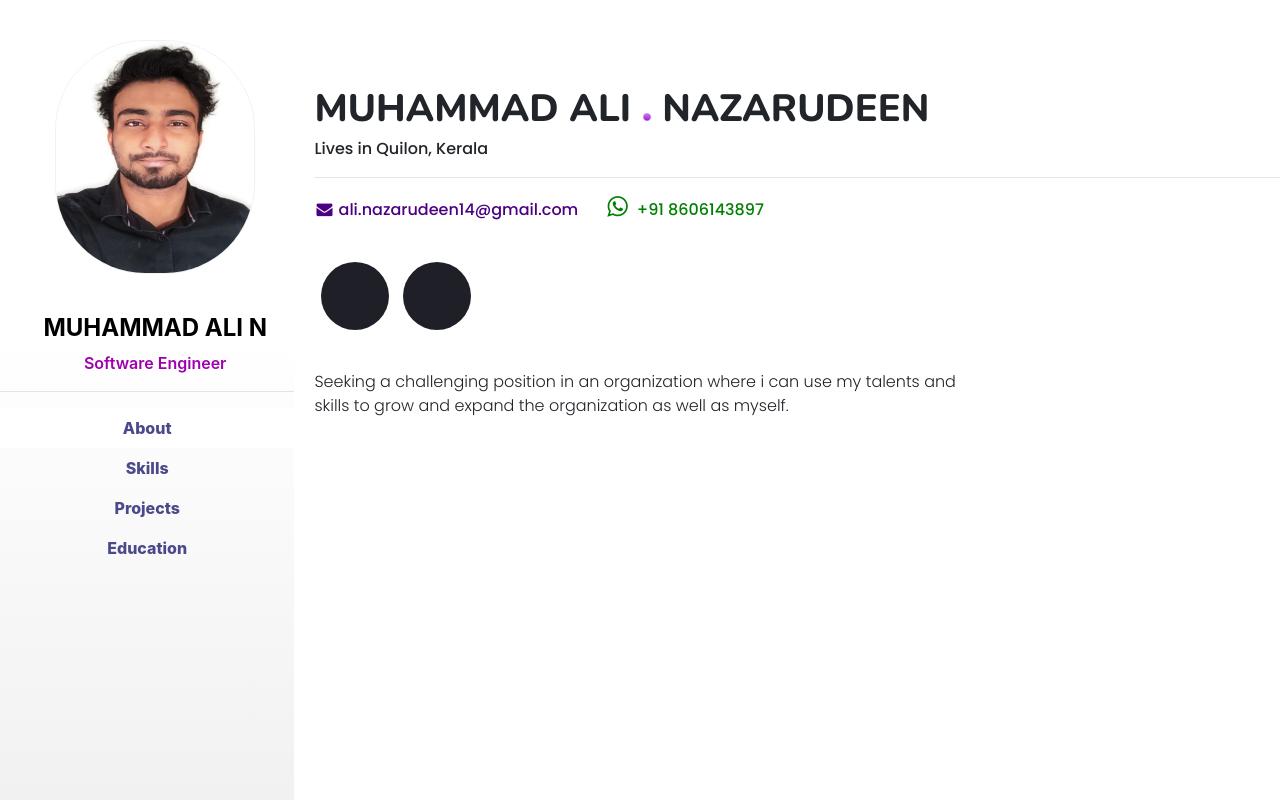
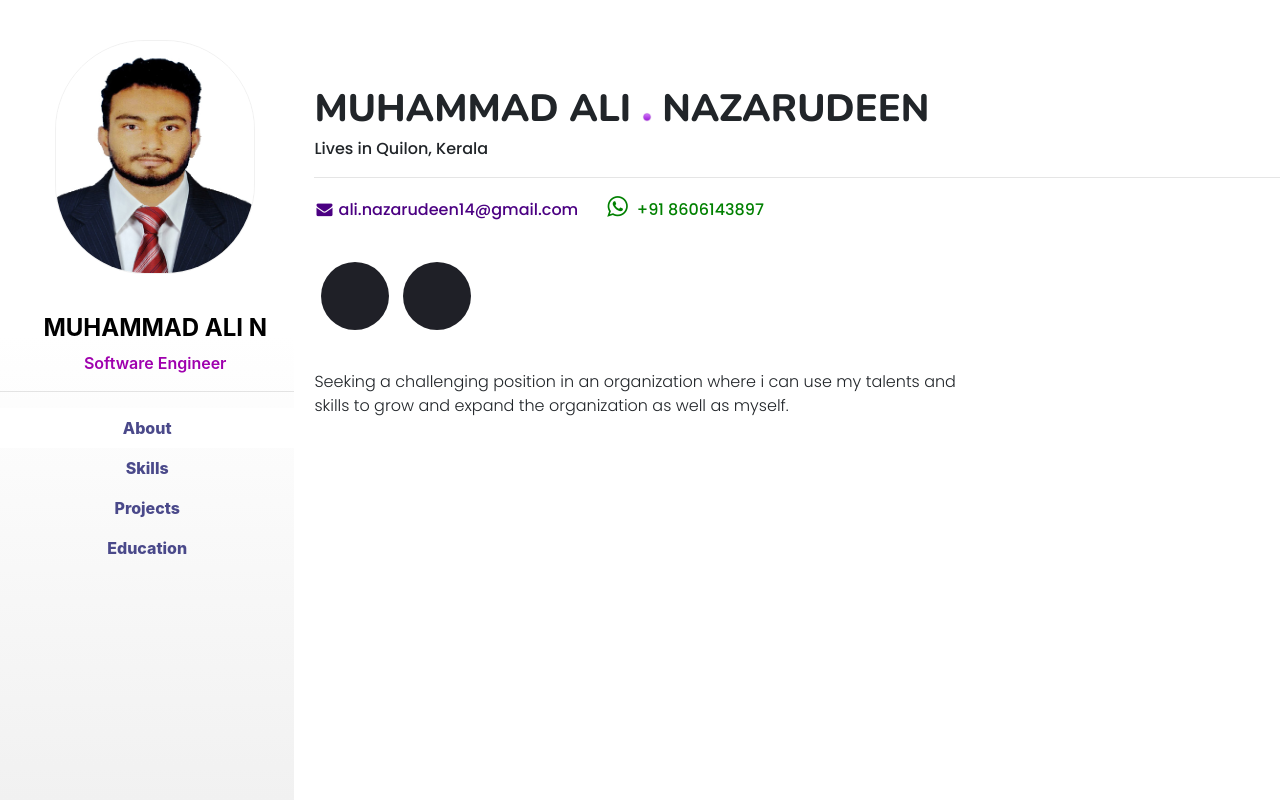
Before and after one commit to muhammadali1405/personalWebsite, a plain HTML site: page index.html in a window 1280 px wide. Drawn offline with nearby package versions, Linux system fonts and the light colour scheme; a script that the page names is missing; a web font is replaced by a local one.

Commit message:
Update index.html

```diff
--- a/index.html
+++ b/index.html
@@ -36,7 +36,7 @@
 <section class="main">
     <div class="left">
         <div class="photo">
-            <img class="img" src="./photos/pic.jpg" alt="">
+            <img class="img" src="./photos/photoTemp.jpg" alt="">
         </div>
         <div class="detailsBasic">
             <div class="name"><h4> <b> MUHAMMAD ALI N </b> </h4></div>
```
